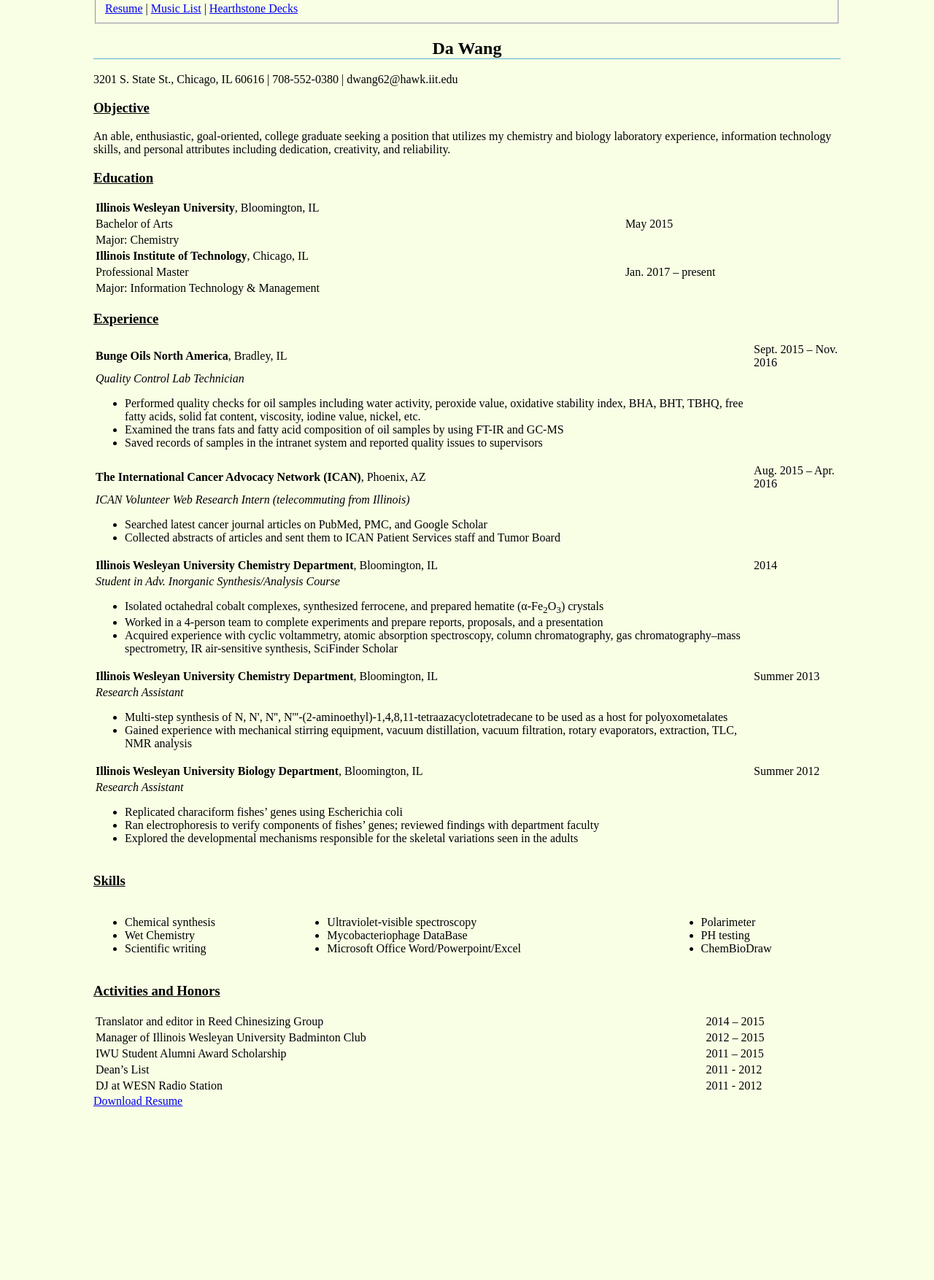
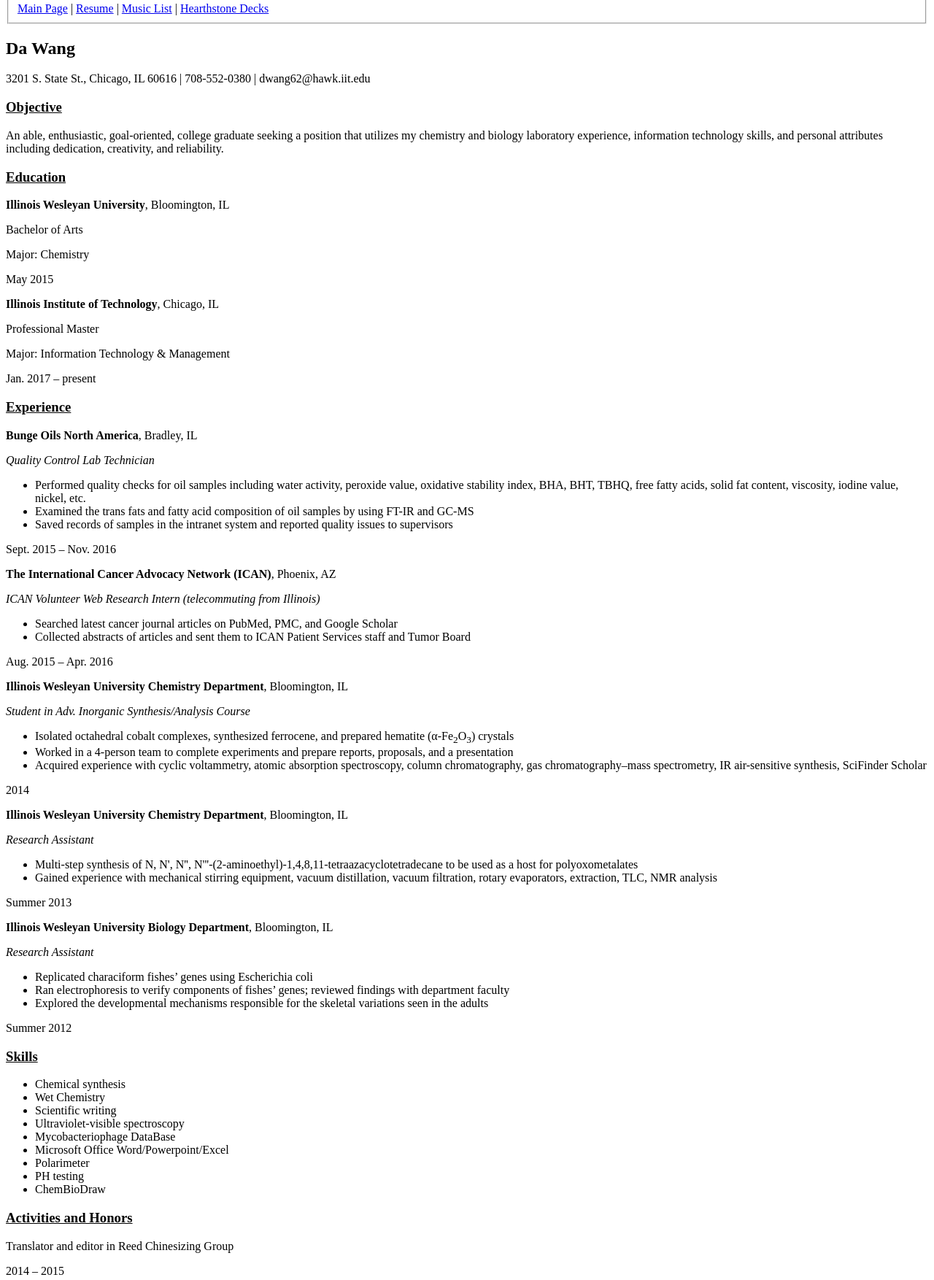
Before and after one commit to fw4h/itmd-361-summer2017-project-1, a plain HTML site: page resume/resume.html in a window 1280 px wide. Shown: the part 219-1973 px from the top of the page at 73% size. Before the commit the page ends 1737 px from the top, so only its background shows below. Drawn offline with Linux system fonts and the light colour scheme.

Commit message:
Final Turn-in
Remove all the unnecessary tables and styles, re-arrange rogue's deck list to match up the deck screenshot.

```diff
--- a/resume/resume.html
+++ b/resume/resume.html
@@ -3,21 +3,6 @@
   <head>
     <meta charset="UTF-8">
     <title>ITMD-361 Internet Technologies and Web Design</title>
-    <style>
-      body {
-      background-color: #f9ffe5;
-      margin: 0 10%;
-      }
-
-      h1 {
-      text-align: center;
-      }
-
-      h2 {
-      text-align: center;
-      border-bottom: 1px solid #57b1dc;
-      }
-    </style>
   </head>
   <body>
     <h1>Resume</h1>
@@ -27,6 +12,7 @@
       <nav id="navigation">
         <fieldset id="navfield">
           <h3>Web Pages List</h3>
+            <a href="../index.html">Main Page</a> |
             <a href="../resume/resume.html">Resume</a> |
             <a href="../musiclist/musiclist.html">Music List</a> |
             <a href="../hearthstonedecks/hearthstonedecks.html">Hearthstone Decks</a>
@@ -40,66 +26,38 @@
       <h3><u>Objective</u></h3>
       <p>An able, enthusiastic, goal-oriented, college graduate seeking a position that utilizes my chemistry and biology laboratory experience, information technology skills, and personal attributes including dedication, creativity, and reliability.</p>
       <h3><u>Education</u></h3>
-      <table style="width:100%">
-        <tr>
-          <td>
+      <p>
         <strong>Illinois Wesleyan University</strong>, Bloomington, IL
-          </td>
-          <td>
-          </td>
-        </tr>
-        <tr>
-          <td>
+      </p>
+      <p>
         Bachelor of Arts
-          </td>
-          <td>
+      </p>
+      <p>
+        Major: Chemistry
+      </p>
+      <p>
         May 2015
-          </td>
-        </tr>
-        <tr>
-          <td>
-            Major: Chemistry
-          </td>
-          <td>
-          </td>
-        </tr>
-        <tr>
-          <td>
+      </p>
+      <p>
         <strong>Illinois Institute of Technology</strong>, Chicago, IL
-          </td>
-          <td>
-          </td>
-        </tr>
-        <tr>
-          <td>
+      </p>
+      <p>
         Professional Master
-          </td>
-          <td>
+      </p>
+      <p>
+        Major: Information Technology & Management
+      </p>
+      <p>
         Jan. 2017 – present
-          </td>
-        </tr>
-        <tr>
-          <td>
-            Major: Information Technology & Management
-          </td>
-          <td>
-          </td>
-        </tr>
-      </table>
+      </p>
 
       <h3><u>Experience</u></h3>
-      <table style="width:100%">
-        <tr>
-          <td>
+      <p>
         <strong>Bunge Oils North America</strong>, Bradley, IL
-          </td>
-          <td>
-            Sept. 2015 – Nov. 2016
-          </td>
-        </tr>
-        <tr>
-          <td>
+      </p>
+      <p>
         <em>Quality Control Lab Technician</em>
+      </p>
       <ul>
         <li>
           Performed quality checks for oil samples including water activity, peroxide value, oxidative stability index, BHA, BHT, TBHQ, free fatty acids, solid fat content, viscosity, iodine value, nickel, etc.
@@ -111,20 +69,15 @@
           Saved records of samples in the intranet system and reported quality issues to supervisors
         </li>
       </ul>
-          </td>
-        </tr>
-
-        <tr>
-          <td>
+      <p>
+        Sept. 2015 – Nov. 2016
+      </p>
+      <p>
         <strong>The International Cancer Advocacy Network (ICAN)</strong>, Phoenix, AZ
-          </td>
-          <td>
-            Aug. 2015 – Apr. 2016
-          </td>
-        </tr>
-        <tr>
-          <td>
+      </p>
+      <p>
         <em>ICAN Volunteer Web Research Intern (telecommuting from Illinois)</em>
+      </p>
       <ul>
         <li>
           Searched latest cancer journal articles on PubMed, PMC, and Google Scholar
@@ -133,20 +86,15 @@
           Collected abstracts of articles and sent them to ICAN Patient Services staff and Tumor Board
         </li>
       </ul>
-          </td>
-        </tr>
-
-        <tr>
-          <td>
+      <p>
+        Aug. 2015 – Apr. 2016
+      </p>
+      <p>
         <strong>Illinois Wesleyan University Chemistry Department</strong>, Bloomington, IL
-          </td>
-          <td>
-            2014
-          </td>
-        </tr>
-        <tr>
-          <td>
+      </p>
+      <p>
         <em>Student in Adv. Inorganic Synthesis/Analysis Course</em>
+      </p>
       <ul>
         <li>
           Isolated octahedral cobalt complexes, synthesized ferrocene, and prepared hematite (α-Fe<sub>2</sub>O<sub>3</sub>) crystals
@@ -158,20 +106,15 @@
           Acquired experience with cyclic voltammetry, atomic absorption spectroscopy, column chromatography, gas chromatography–mass spectrometry, IR air-sensitive synthesis, SciFinder Scholar
         </li>
       </ul>
-          </td>
-        </tr>
-
-        <tr>
-          <td>
+      <p>
+        2014
+      </p>
+      <p>
         <strong>Illinois Wesleyan University Chemistry Department</strong>, Bloomington, IL
-          </td>
-          <td>
-            Summer 2013
-          </td>
-        </tr>
-        <tr>
-          <td>
+      </p>
+      <p>
         <em>Research Assistant</em>
+      </p>
       <ul>
         <li>
           Multi-step synthesis of N, N', N'', N'''-(2-aminoethyl)-1,4,8,11-tetraazacyclotetradecane to be used as a host for polyoxometalates
@@ -180,20 +123,15 @@
           Gained experience with mechanical stirring equipment, vacuum distillation, vacuum filtration, rotary evaporators, extraction, TLC, NMR analysis
         </li>
       </ul>
-          </td>
-        </tr>
-
-        <tr>
-          <td>
+      <p>
+        Summer 2013
+      </p>
+      <p>
         <strong>Illinois Wesleyan University Biology Department</strong>, Bloomington, IL
-          </td>
-          <td>
-            Summer 2012
-          </td>
-        </tr>
-        <tr>
-          <td>
+      </p>
+      <p>
         <em>Research Assistant</em>
+      </p>
       <ul>
         <li>
           Replicated characiform fishes’ genes using Escherichia coli
@@ -205,14 +143,10 @@
           Explored the developmental mechanisms responsible for the skeletal variations seen in the adults
         </li>
       </ul>
-          </td>
-        </tr>
-      </table>
-
+      <p>
+        Summer 2012
+      </p>
       <h3><u>Skills</u></h3>
-      <table style="width:100%">
-      <tr>
-        <td>
       <ul>
         <li>
           Chemical synthesis
@@ -223,10 +157,6 @@
         <li>
           Scientific writing
         </li>
-          </ul>
-        </td>
-        <td>
-          <ul>
         <li>
           Ultraviolet-visible spectroscopy
         </li>
@@ -236,10 +166,6 @@
         <li>
           Microsoft Office Word/Powerpoint/Excel
         </li>
-          </ul>
-        </td>
-        <td>
-          <ul>
         <li>
           Polarimeter
         </li>
@@ -250,53 +176,37 @@
           ChemBioDraw
         </li>
       </ul>
-        </td>
-      </tr>
-      </table>
-
       <h3><u>Activities and Honors</u></h3>
-      <table style="width:100%">
-        <tr>
-          <td>
+      <p>
         Translator and editor in Reed Chinesizing Group
-          </td>
-          <td>
+      </p>
+      <p>
         2014 – 2015
-          </td>
-        </tr>
-        <tr>
-          <td>
+      </p>
+      <p>
         Manager of Illinois Wesleyan University Badminton Club
-          </td>
-          <td>
+      </p>
+      <p>
         2012 – 2015
-          </td>
-        </tr>
-        <tr>
-          <td>
+      </p>
+      <p>
         IWU Student Alumni Award Scholarship
-          </td>
-          <td>
+      </p>
+      <p>
         2011 – 2015
-          </td>
-        </tr>
-        <tr>
-          <td>
+      </p>
+      <p>
         Dean’s List
-          </td>
-          <td>
+      </p>
+      <p>
         2011 - 2012
-          </td>
-        </tr>
-        <tr>
-          <td>
+      </p>
+      <p>
         DJ at WESN Radio Station
-          </td>
-          <td>
+      </p>
+      <p>
         2011 - 2012
-          </td>
-        </tr>
-      </table>
+      </p>
     </div>
     <a href="Resume5.pdf">Download Resume</a>
   </body>
```
Also changed, not shown: hearthstonedecks/hearthstonedecks.html (+40 -83 lines), index.html (+1 -10 lines), musiclist/musiclist.html (+1 -10 lines). Lines whose indentation alone changed are shown as unchanged.
